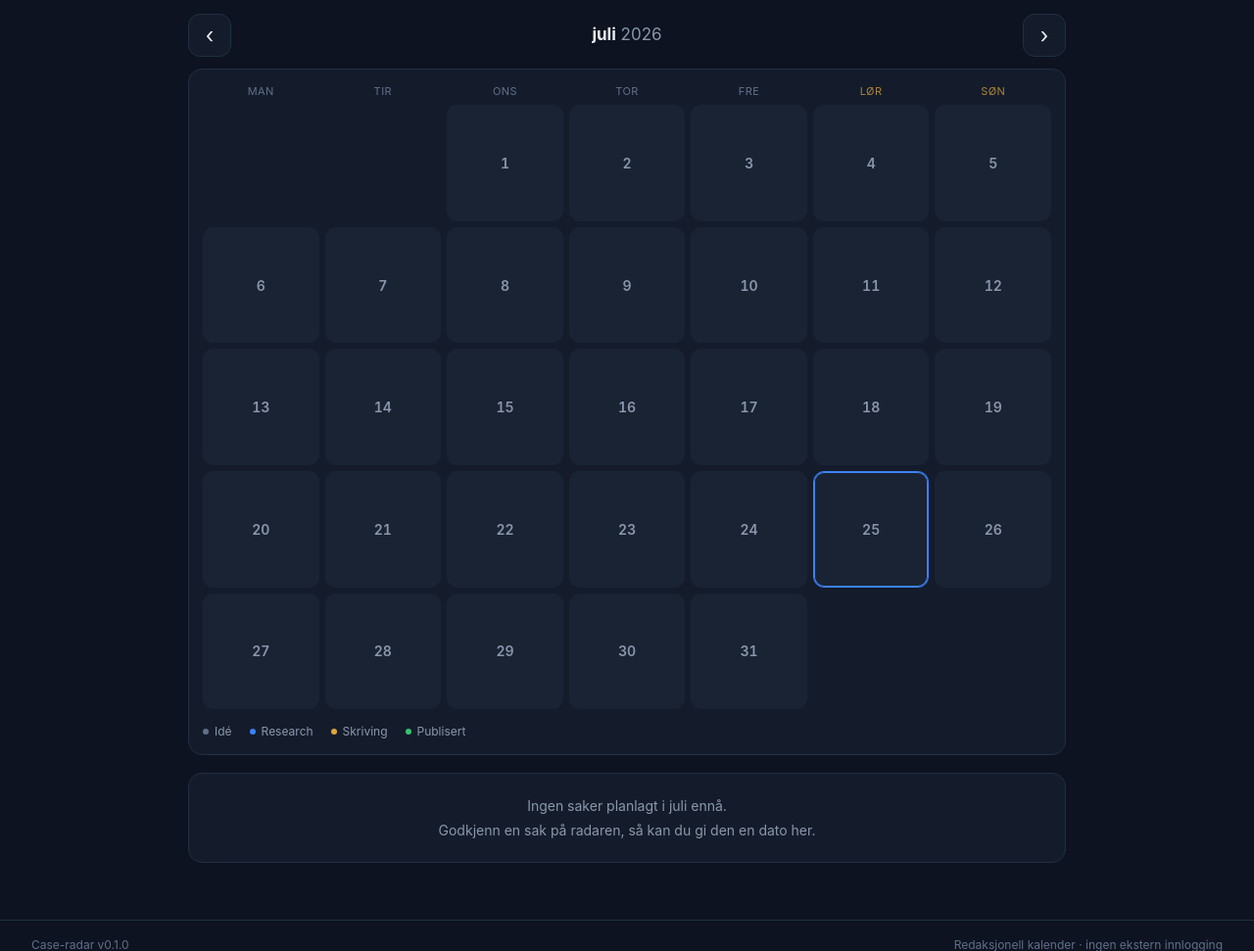
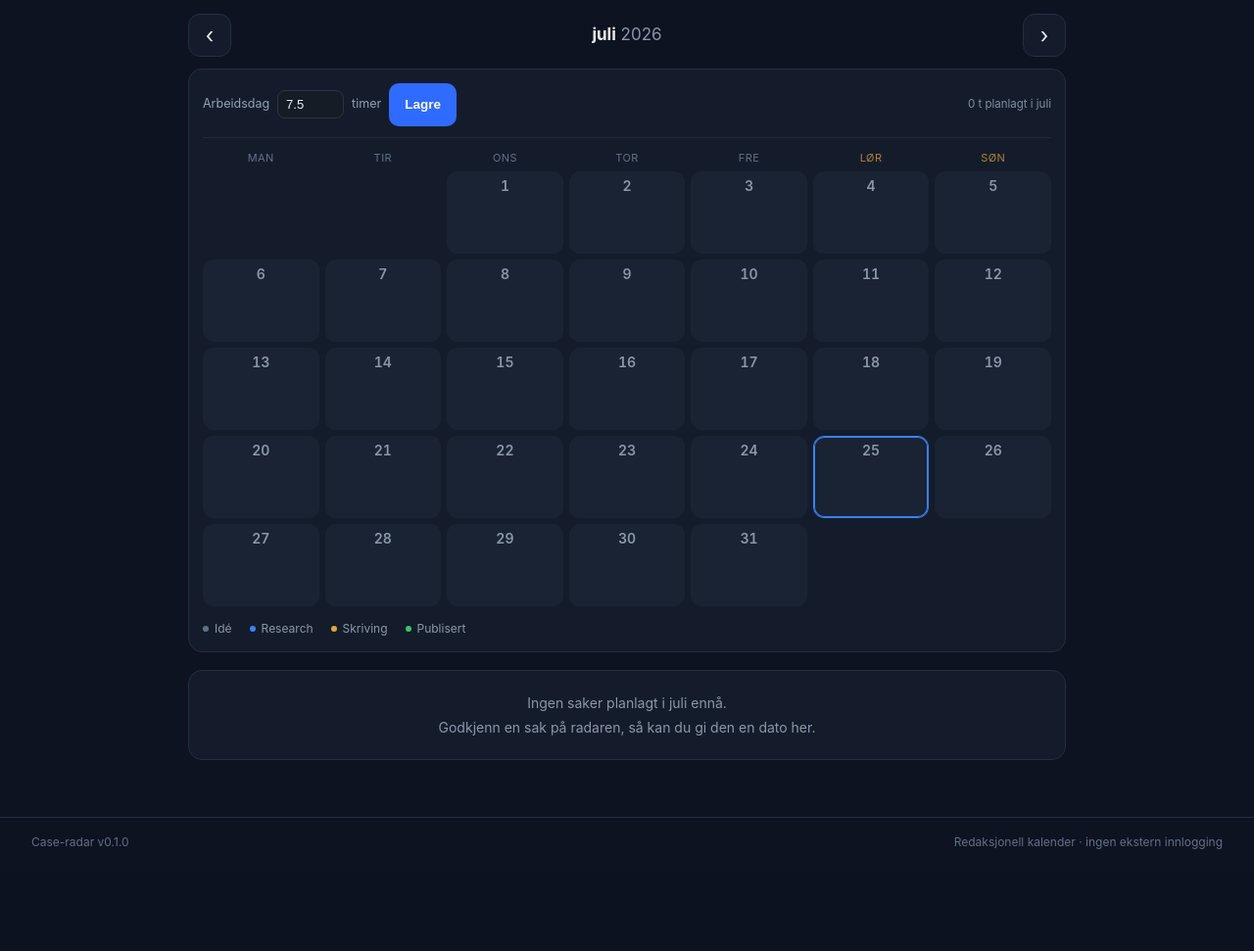
Before and after one commit to tobtheboyplays-cyber/Case-Scanner, a FastAPI app: page /kalender in a window 1280 px wide. Shown: the part 85-1056 px from the top of the page at 98% size. After the commit the page ends 952 px from the top, so only its background shows below. Run offline with FastAPI, Linux system fonts and the light colour scheme.

Commit message:
Tre ulike vinkler per faktum + timebudsjett i kalenderen
VINKLENE: skjermbildet viste «KI: AV» og «demo» på alle tre - det var malene,
ikke journalisten. Malene hviler nå på hver sin opplysning (årsaken /
sammenligningen / konsekvensen), og prompten fikk eierens eget eksempel som
mønster: ett tall kan åpne mange saker, og hver vinkel skal foreslå SIN EGEN
mulige forklaring. Vinklene peker på hva som kan UNDERSØKES - en tittel som
påstår en årsak tallet ikke dekker setter journalisten i knipe.

Banneret sier nå hvorfor KI-en er av, med selve feilmeldingen ved siden av.

KALENDEREN: hver sak har timer/dag, og kalenderen legger dem sammen. Timetallet
står i hver dagrute og ruta blir rød når dagen går over. Dagpanelet viser
«11,5 av 7,5 timer» med fyllingsbar. Arbeidsdagen er justerbar. Alle ruter har
fast høyde - før mistet rutenettet takten på dager med saker.

Verifisert i nettleser: alle ruter svarer, ingen JS-feil, ingen vannrett scroll,
timeendring slår gjennom i dagssummen. 71 tester grønne.

```diff
--- a/app/main.py
+++ b/app/main.py
@@ -5,6 +5,7 @@ Kjor:  uv run uvicorn app.main:app --reload
 
 from __future__ import annotations
 
+import contextlib
 import re
 import threading
 from calendar import monthrange
@@ -30,6 +31,7 @@ from app.storage import (
     approve_lead,
     arkiver,
     calendar_month,
+    dagskapasitet,
     decisions_map,
     gjenopprett,
     list_approved,
@@ -39,6 +41,8 @@ from app.storage import (
     save_scan,
     seen_map,
     set_plan,
+    sett_dagskapasitet,
+    timer_per_dag,
 )
 
 # Ikon per vinkel-inngang. Brukes i UI saa valget kan tas uten aa aapne noe.
@@ -189,6 +193,9 @@ def run_scan(jobb: jobs.Jobb | None = None) -> dict:
         "topic_trends": _case_topic_trends(cases),
         "kommende": kommende,
         "ai_mode": ai_mode,
+        # Grunnen hoerer hjemme ved siden av varselet, ikke nederst under
+        # «Kildestatus» der ingen leter naar noe ser rart ut.
+        "ai_feil": llm.last_error() if ai_mode == "llm-feilet" else "",
     }
     save_scan(payload)
     return payload
@@ -370,11 +377,24 @@ def plan_lead(
     start_date: str = Form(""),
     deadline: str = Form(""),
     stage: str = Form(""),
+    timer: str = Form(""),
     tilbake: str = Form("/godkjente"),
 ):
-    """Endre start, deadline og/eller stadium paa en sak som alt er godkjent."""
-    set_plan(key, start_date=start_date, deadline=deadline, stage=stage or None)
+    """Endre start, deadline, stadium og/eller timer per dag paa en godkjent sak."""
+    set_plan(
+        key, start_date=start_date, deadline=deadline,
+        stage=stage or None, timer=timer or None,
+    )
     return RedirectResponse(url=tilbake or "/godkjente", status_code=303)
+
+
+@app.post("/kalender/kapasitet")
+def endre_kapasitet(timer: str = Form(""), tilbake: str = Form("/kalender")):
+    """Hvor mange timer journalisten faktisk har paa en dag. Justerbart, fordi en
+    frilanser og en fast ansatt ikke har samme dag."""
+    with contextlib.suppress(TypeError, ValueError):
+        sett_dagskapasitet(float(timer.replace(",", ".")))
+    return RedirectResponse(url=tilbake or "/kalender", status_code=303)
 
 
 @app.post("/leads/{key:path}/reject")
@@ -433,6 +453,8 @@ def kalender(request: Request, ym: str = ""):
         year, month = today.year, today.month
 
     by_day = calendar_month(year, month)
+    dag_timer = timer_per_dag(by_day)
+    kapasitet = dagskapasitet()
     approved = list_approved()
     uplanlagt = [x for x in approved if not (x.get("_start") or x.get("_deadline"))]
 
@@ -449,6 +471,8 @@ def kalender(request: Request, ym: str = ""):
                 "iso": iso,
                 "today": date(year, month, d) == today,
                 "leads": by_day.get(iso, []),
+                "timer": dag_timer.get(iso, 0.0),
+                "overbooket": dag_timer.get(iso, 0.0) > kapasitet,
             }
         )
     while len(cells) % 7:
@@ -491,6 +515,9 @@ def kalender(request: Request, ym: str = ""):
             "uplanlagt": uplanlagt,
             "kommende": kommende,
             "planned_count": sum(len(v) for v in by_day.values()),
+            "kapasitet": kapasitet,
+            "maaned_timer": round(sum(dag_timer.values()), 1),
+            "overbookede_dager": sum(1 for t in dag_timer.values() if t > kapasitet),
             "stages": STAGES,
             "stage_labels": STAGE_LABELS,
             "version": __version__,
--- a/static/style.css
+++ b/static/style.css
@@ -930,3 +930,100 @@ a.prio-row:focus-visible { outline: 2px solid var(--accent); outline-offset: 2px
   .radar-arm { animation: none; background: conic-gradient(from 0deg, rgba(78,161,255,.4), transparent 70deg); }
   .skann-fyll { transition: none; }
 }
+
+/* ── Kalender: timebudsjett ──────────────────────────────────────────────────
+   Tre saker à tre timer på samme dag er ni timer. Det skal synes i månedsruta,
+   ikke først når dagen er i gang. */
+.kap-linje {
+  display: flex;
+  align-items: center;
+  gap: 8px;
+  flex-wrap: wrap;
+  margin-bottom: 12px;
+  padding-bottom: 11px;
+  border-bottom: 1px solid #202b36;
+  font-size: 12.5px;
+}
+.kap-t { color: #8fa2b6; }
+.kap-felt {
+  width: 68px;
+  padding: 6px 8px;
+  border-radius: 8px;
+  background: #141c25;
+  border: 1px solid #2a3542;
+  color: #e8eef5;
+  font-size: 13px;
+  font-variant-numeric: tabular-nums;
+}
+.kap-sum { margin-left: auto; color: #7d8fa3; font-size: 11.5px; }
+.kap-varsel { color: #ffb3ad; }
+
+/* Timetallet i månedsruta. Blir dagen for full, farges den. */
+.cal-timer {
+  position: absolute;
+  right: 4px;
+  bottom: 3px;
+  font-size: 9.5px;
+  font-weight: 700;
+  color: #7d8fa3;
+  font-variant-numeric: tabular-nums;
+}
+.cal-cell { position: relative; }
+.cal-cell.er-full { box-shadow: inset 0 0 0 1px #7a2f2f; }
+.cal-cell.er-full .cal-timer { color: #ff9d95; }
+
+/* Dagens fyllingsgrad i dagpanelet. */
+.dag-bar {
+  height: 5px;
+  border-radius: 4px;
+  background: #1c2531;
+  overflow: hidden;
+  margin: 0 0 13px;
+}
+.dag-bar span { display: block; height: 100%; border-radius: 4px; background: #4ea1ff; }
+.dag-bar-over span { background: #d4574f; }
+.dag-ok { color: #96e5b0; }
+.dag-over { color: #ffb3ad; }
+
+.fld-timer input { width: 88px; }
+
+/* Grunnen til at KI-en er av hører hjemme ved siden av varselet. */
+.ki-av-feil {
+  display: inline-block;
+  margin-top: 3px;
+  padding: 2px 7px;
+  border-radius: 5px;
+  background: #191308;
+  color: #ffc98a;
+  font-size: .95em;
+}
+
+/* ── Dagruta: dagtall, striper og timetall får hver sin rad ──────────────────
+   Da aspect-ratio 1/1 møtte tre striper PLUSS et timetall, vokste rutene med
+   saker seg høyere enn de tomme og hele rutenettet mistet takten. Nå er høyden
+   fast og innholdet stablet, så en full dag ser lik ut som en tom - bortsett
+   fra det som faktisk skal skille dem. */
+.cal-cell {
+  aspect-ratio: auto;
+  min-height: 58px;
+  justify-content: flex-start;
+  padding: 6px 3px 5px;
+  gap: 2px;
+}
+.cal-daynum { line-height: 1.1; }
+.cal-bands { margin-top: auto; }
+.cal-timer {
+  position: static;
+  margin-top: 2px;
+  font-size: 9.5px;
+  font-weight: 700;
+  color: #8fa2b6;
+  font-variant-numeric: tabular-nums;
+}
+.cal-cell.er-full .cal-timer { color: #ff9d95; }
+@media (min-width: 900px) { .cal-cell { min-height: 74px; } }
+
+/* Fast høyde på alle ruter: en dag med saker og en tom dag skal stå på linje. */
+.cal-cell { height: 72px; min-height: 0; overflow: hidden; }
+.cal-cell.cal-empty { height: 72px; }
+@media (min-width: 900px) { .cal-cell { height: 84px; } }
--- a/templates/kalender.html
+++ b/templates/kalender.html
@@ -40,6 +40,19 @@
 
   <!-- Månedsrutenett -->
   <section class="panel cal-panel">
+    {# Hvor mye tid du har per dag er ikke en universell sannhet - den justeres. #}
+    <form class="kap-linje" method="post" action="/kalender/kapasitet">
+      <input type="hidden" name="tilbake" value="/kalender?ym={{ '%04d-%02d'|format(year, month) }}" />
+      <span class="kap-t">Arbeidsdag</span>
+      <input class="kap-felt" type="number" name="timer" min="0.5" max="24" step="0.5"
+             value="{{ kapasitet }}" aria-label="Timer du kan jobbe per dag" />
+      <span class="kap-t">timer</span>
+      <button class="btn-small" type="submit">Lagre</button>
+      <span class="kap-sum">
+        {{ maaned_timer|round(1) }} t planlagt i {{ month_name }}{% if overbookede_dager %} ·
+        <strong class="kap-varsel">{{ overbookede_dager }} dag{{ '' if overbookede_dager == 1 else 'er' }} over</strong>{% endif %}
+      </span>
+    </form>
     <div class="cal-weekdays" aria-hidden="true">
       <span>man</span><span>tir</span><span>ons</span><span>tor</span>
       <span>fre</span><span class="we">lør</span><span class="we">søn</span>
@@ -51,9 +64,11 @@
           {% if cell is none %}
             <div class="cal-cell cal-empty" aria-hidden="true"></div>
           {% else %}
-            <a class="cal-cell{{ ' is-today' if cell.today }}{{ ' has-leads' if cell.leads }}"
+            {# Timetallet i ruta er hele poenget med aa se en maaned: du ser med
+               én gang hvilke dager som er fulle, uten aa aapne noen av dem. #}
+            <a class="cal-cell{{ ' is-today' if cell.today }}{{ ' has-leads' if cell.leads }}{{ ' er-full' if cell.overbooket }}"
                href="#dag-{{ cell.iso }}"
-               aria-label="{{ cell.day }}. {{ month_name }}{% if cell.leads %}, {{ cell.leads|length }} sak{{ '' if cell.leads|length == 1 else 'er' }}{% endif %}">
+               aria-label="{{ cell.day }}. {{ month_name }}{% if cell.leads %}, {{ cell.leads|length }} sak{{ '' if cell.leads|length == 1 else 'er' }}, {{ cell.timer|round(1) }} timer{% if cell.overbooket %} — mer enn du har{% endif %}{% endif %}">
               <span class="cal-daynum">{{ cell.day }}</span>
               {% if cell.leads %}
                 <span class="cal-bands">
@@ -62,6 +77,9 @@
                   {% endfor %}
                   {% if cell.leads|length > 3 %}<i class="cal-more">+{{ cell.leads|length - 3 }}</i>{% endif %}
                 </span>
+                {% if cell.timer %}
+                <span class="cal-timer">{{ cell.timer|round(1)|int if cell.timer == cell.timer|round(0) else cell.timer|round(1) }}t</span>
+                {% endif %}
               {% endif %}
             </a>
           {% endif %}
@@ -97,7 +115,17 @@
         <section class="panel day-panel" id="dag-{{ cell.iso }}">
           <div class="panel-head">
             <h2>{{ cell.day }}. {{ month_name }}</h2>
-            <span class="panel-sub">{{ cell.leads|length }} sak{{ '' if cell.leads|length == 1 else 'er' }}</span>
+            <span class="panel-sub">
+              {{ cell.leads|length }} sak{{ '' if cell.leads|length == 1 else 'er' }} ·
+              <strong class="{{ 'dag-over' if cell.overbooket else 'dag-ok' }}">
+                {{ cell.timer|round(1) }} av {{ kapasitet }} timer</strong>
+              {% if cell.overbooket %} — mer enn du rekker{% endif %}
+            </span>
+          </div>
+          {# Ett blikk: hvor full er dagen? Baren tar hensyn til at den kan gaa
+             over 100 % - da er det nettopp det som er poenget aa se. #}
+          <div class="dag-bar{{ ' dag-bar-over' if cell.overbooket }}">
+            <span style="width: {{ [ (cell.timer / kapasitet * 100) if kapasitet else 0, 100 ]|min|round|int }}%"></span>
           </div>
 
           {% for lead in cell.leads %}
@@ -111,7 +139,7 @@
             <a class="dag-midt" href="#dag-{{ lead._start }}">
               <span class="dot-stage stage-bg-{{ lead._stage or 'ide' }}" aria-hidden="true"></span>
               <span class="dag-midt-t">{{ draft.title or lead.title }}</span>
-              <span class="dag-midt-m">i arbeid · frist {{ lead._deadline or '—' }}</span>
+              <span class="dag-midt-m">{{ lead._timer|round(1) }} t · frist {{ lead._deadline or '—' }}</span>
             </a>
             {% else %}
             <article class="day-lead">
@@ -190,6 +218,11 @@
                     {% endfor %}
                   </select>
                 </label>
+                <label class="fld fld-timer">
+                  <span>Timer/dag</span>
+                  <input type="number" name="timer" min="0" max="24" step="0.5"
+                         value="{{ lead._timer|round(1) }}" />
+                </label>
                 <button type="submit" class="btn-small">Lagre</button>
               </form>
             </article>
```
Also changed, not shown: app/agents.py (+56 -18 lines), app/prompts.py (+21 -1 lines), app/storage.py (+52 -3 lines), templates/dashboard.html (+9 -4 lines), tests/test_jobs.py (+137 -2 lines).
